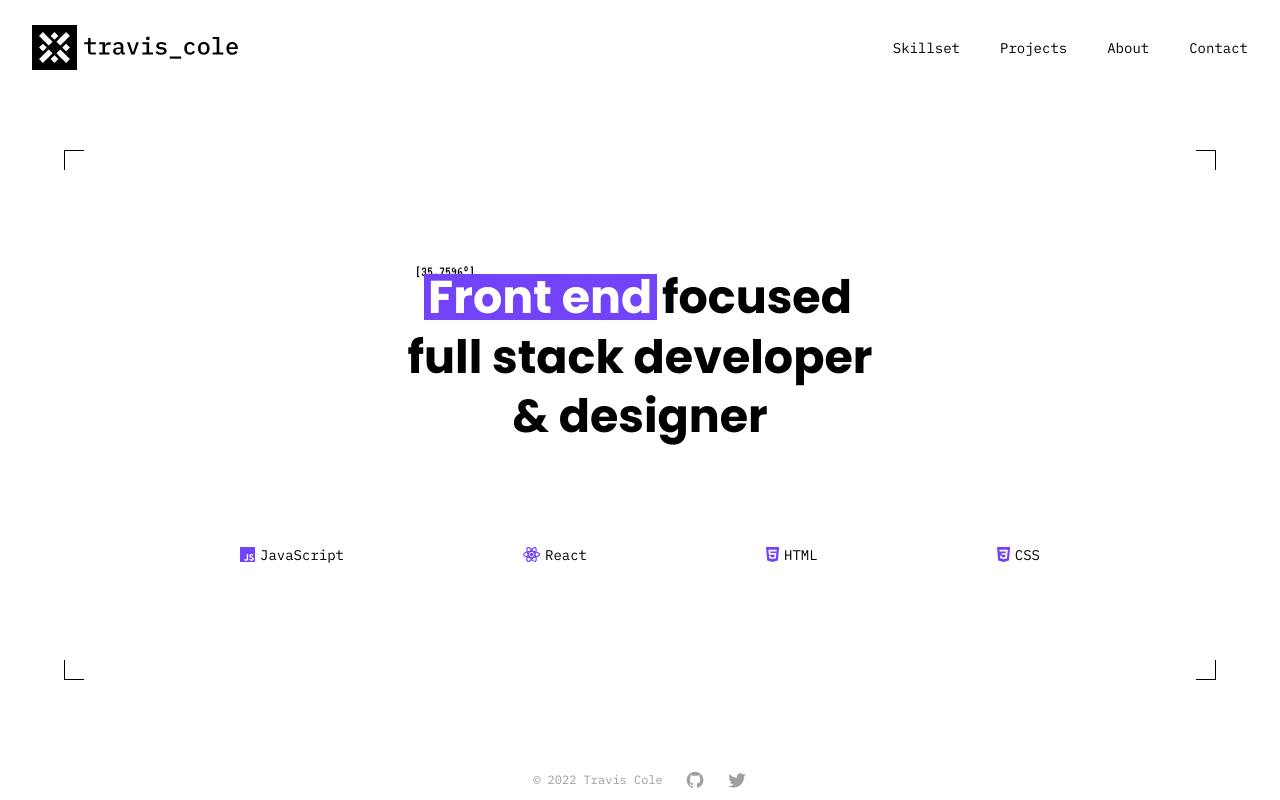
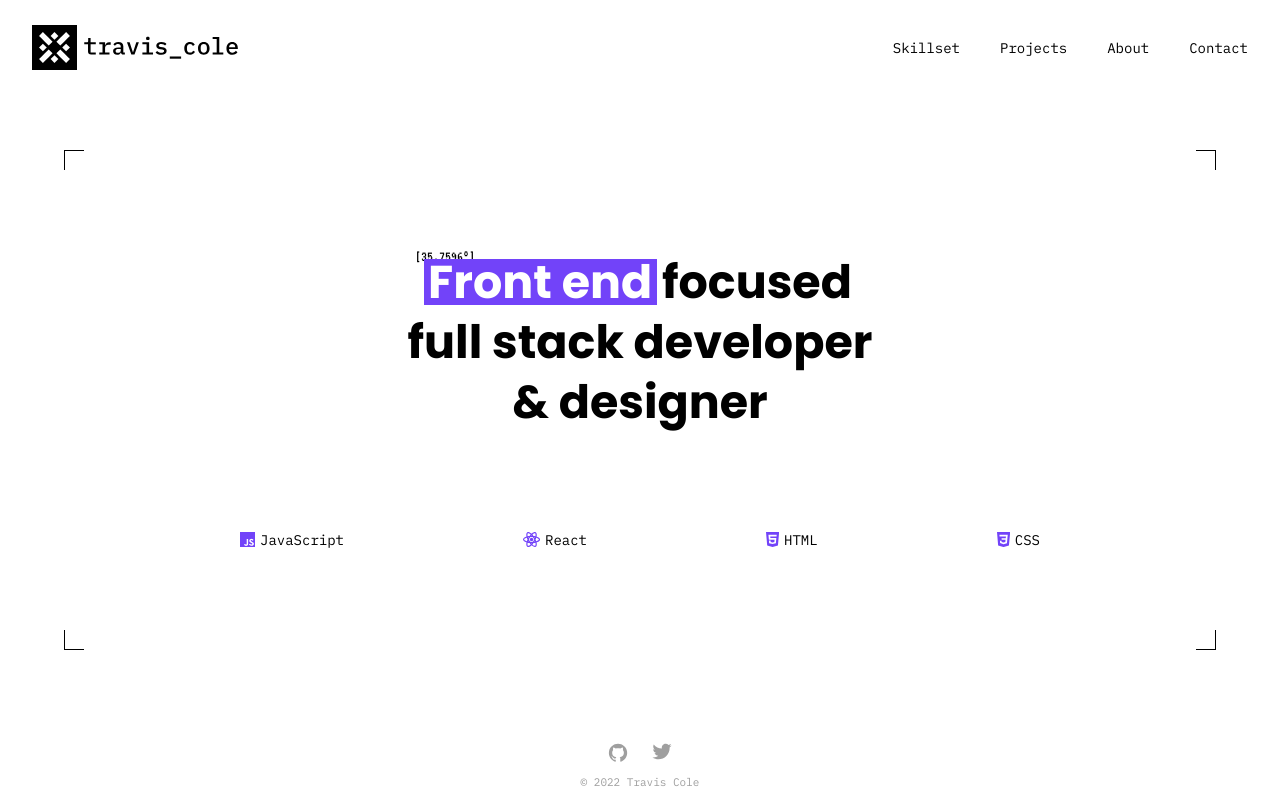
Before and after one commit to iamtraviscole/dev-portfolio, a Next.js app: page / in a window 1280 px wide. Built offline with nearby package versions, Linux system fonts and the light colour scheme.

Commit message:
update style, make year dynamic

```diff
--- a/components/Footer.js
+++ b/components/Footer.js
@@ -5,14 +5,20 @@ import GithubIcon from '../public/icons/github.svg'
 import TwitterIcon from '../public/icons/twitter.svg'
 
 export default function Footer() {
+  const year = new Date().getFullYear()
+
   return (
     <div className='Footer'>
-      <ul>
-        <li>&copy; 2022 Travis Cole</li>
-        {/* TODO: add links */}
-        <li><Link href='http://github.com'><a target='_blank'><GithubIcon /></a></Link></li>
-        <li><Link href='http://twitter.com'><a target='_blank'><TwitterIcon /></a></Link></li>
-      </ul>
+      <div className='Footer__socials'>
+        <ul>
+          {/* TODO: add links */}
+          <li><Link href='http://github.com'><a target='_blank'><GithubIcon /></a></Link></li>
+          <li><Link href='http://twitter.com'><a target='_blank'><TwitterIcon /></a></Link></li>
+        </ul>
+      </div>
+      <div className='Footer__copyright'>
+        <p>&copy; {year} Travis Cole</p>
+      </div>
     </div>
   )
 }
--- a/styles/components/Footer.scss
+++ b/styles/components/Footer.scss
@@ -1,8 +1,11 @@
 .Footer {
   display: flex;
+  flex-direction: column;
   justify-content: center;
   align-items: center;
   padding: 10px 2.5%;
+
+  &__socials {
 
     > ul {
 
@@ -23,7 +26,7 @@
 
           > svg {
             fill: var(--color-text-a-tint);
-          height: 20px;
+            height: 22px;
             vertical-align: middle;
           }
 
@@ -37,3 +40,13 @@
       }
     }
   }
+
+  &__copyright {
+    margin-top: 10px;
+
+    > p {
+      font-size: 11px;
+      color: var(--color-text-a-tint);
+    }
+  }
+}
```
Lines whose indentation alone changed are shown as unchanged.
